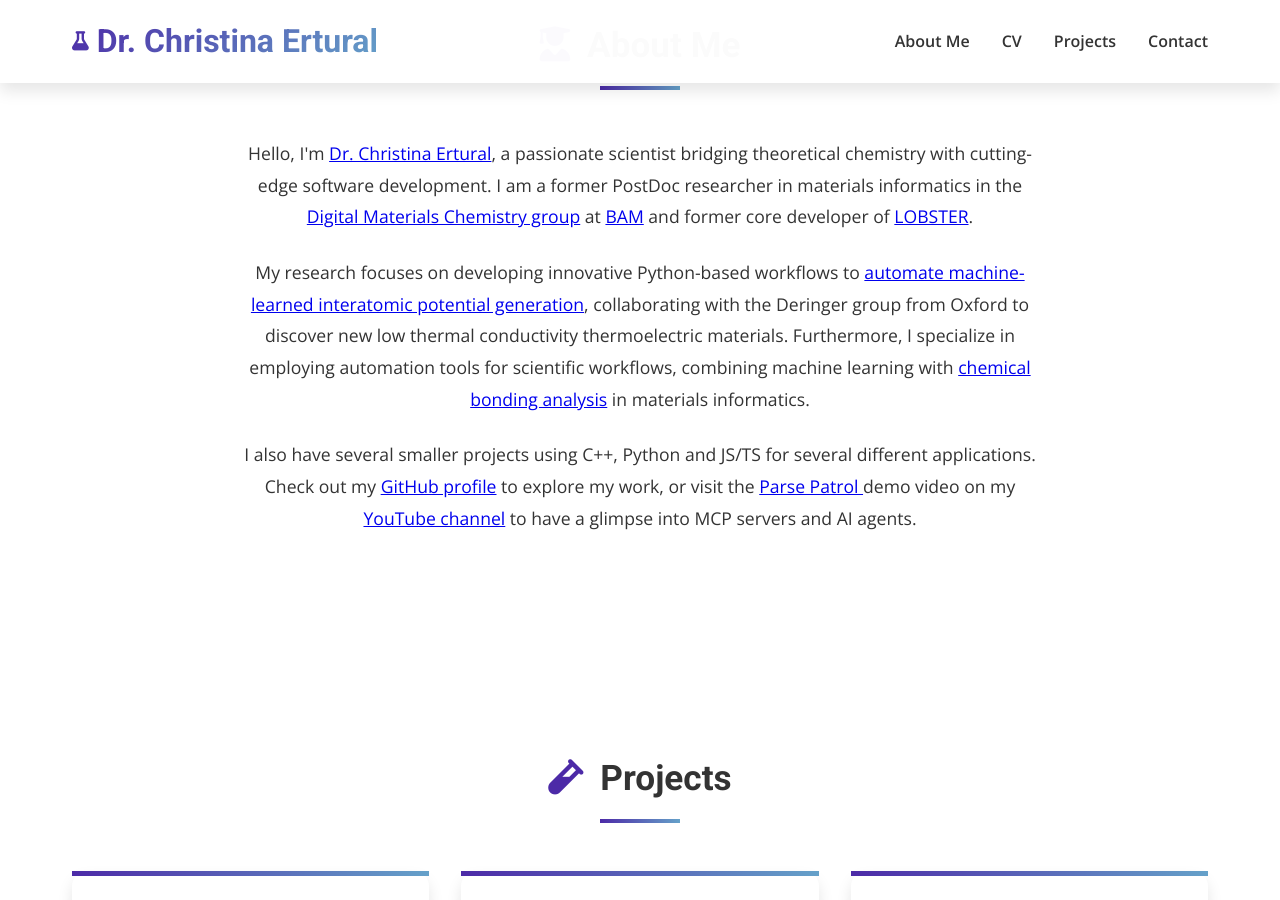
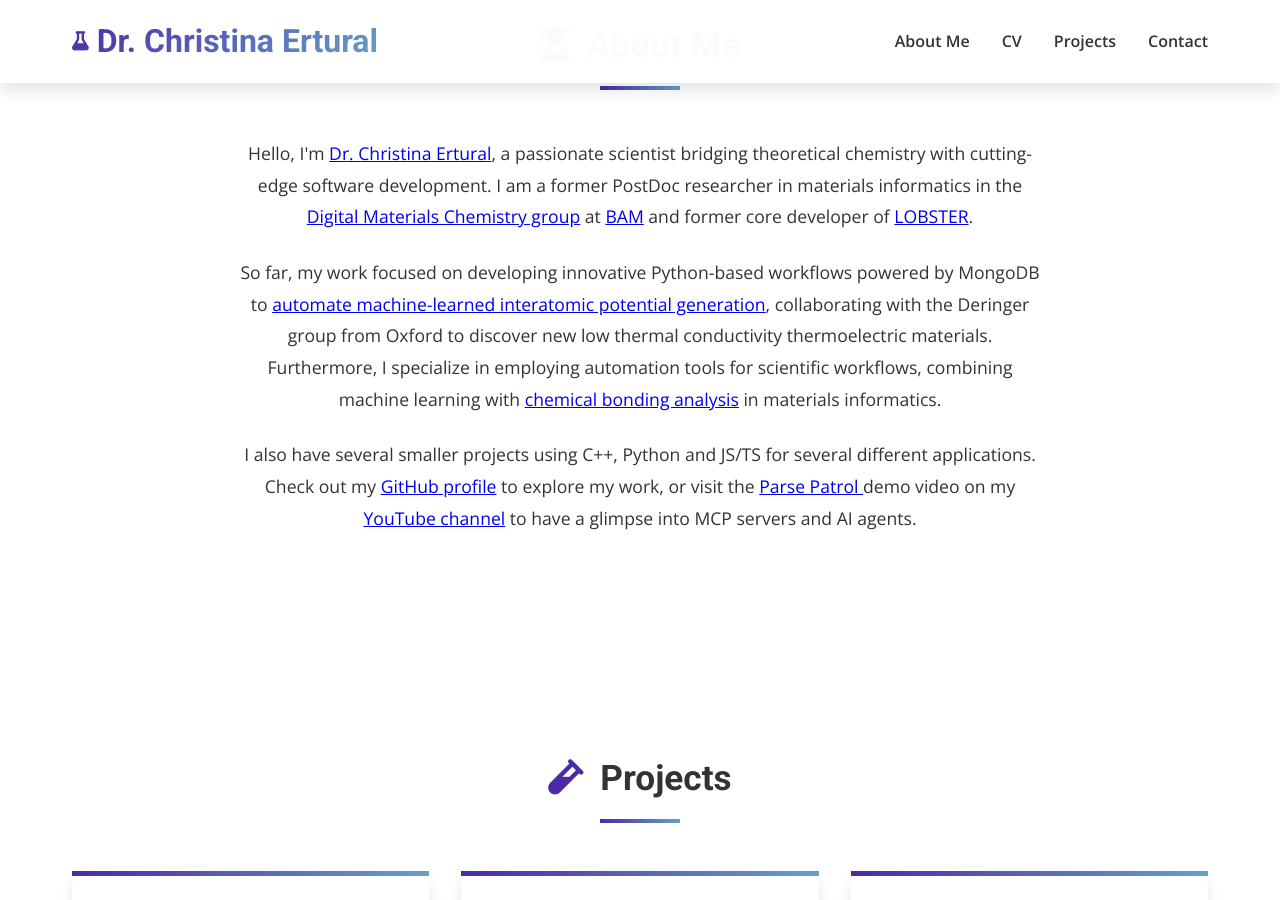
Before and after one commit to QuantumChemist/QuantumChemist.github.io, a Jekyll site: the page index.html, which Jekyll copies as it is, in a window 1280 px wide and 900 px high, scrolled down 667 px. Built offline with Jekyll 4.4.1, drawn with Linux system fonts in a browser that asks for light colours.

Commit message:
Revise research focus to mention MongoDB

```diff
--- a/index.html
+++ b/index.html
@@ -59,7 +59,7 @@
             <div class="presentation-content animate-on-scroll">
                 <p>Hello, I'm <a href="https://g.co/kgs/Bi3Bdb"> Dr. Christina Ertural</a>, a passionate scientist bridging theoretical chemistry with cutting-edge software development. I am a former PostDoc researcher in materials informatics in the <a href=" https://digimatchem.github.io/team/ ">Digital Materials Chemistry group</a> at <a href="https://www.bam.de/">BAM</a> and former core developer of <a href="http://www.cohp.de/">LOBSTER</a>.</p>
 
-                <p>My research focuses on developing innovative Python-based workflows to <a href="https://github.com/autoatml/autoplex">automate machine-learned interatomic potential generation</a>, collaborating with the Deringer group from Oxford to discover new low thermal conductivity thermoelectric materials. Furthermore, I specialize in employing automation tools for scientific workflows, combining machine learning with <a href="https://joss.theoj.org/papers/10.21105/joss.06286.pdf">chemical bonding analysis</a> in materials informatics.</p>
+                <p>So far, my work focused on developing innovative Python-based workflows powered by MongoDB to <a href="https://github.com/autoatml/autoplex">automate machine-learned interatomic potential generation</a>, collaborating with the Deringer group from Oxford to discover new low thermal conductivity thermoelectric materials. Furthermore, I specialize in employing automation tools for scientific workflows, combining machine learning with <a href="https://joss.theoj.org/papers/10.21105/joss.06286.pdf">chemical bonding analysis</a> in materials informatics.</p>
 
                 <p>I also have several smaller projects using C++, Python and JS/TS for several different applications. Check out my <a href="https://github.com/QuantumChemist">GitHub profile</a> to explore my work, or visit the <a href="https://github.com/ndaelman-hu/parse-patrol"> Parse Patrol </a> demo video on my <a href="https://youtu.be/fSAyi5ubkR0">YouTube channel</a> to have a glimpse into MCP servers and AI agents.</p>
             </div>
```
